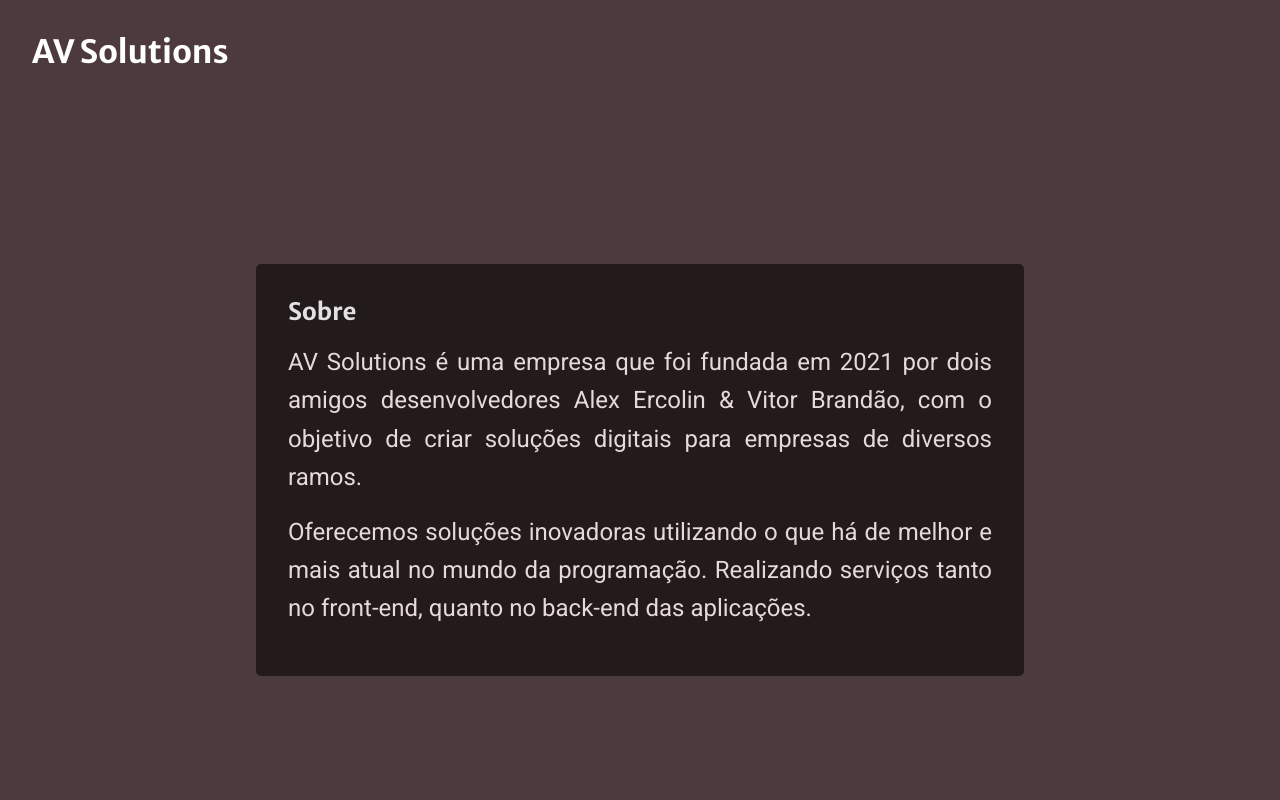
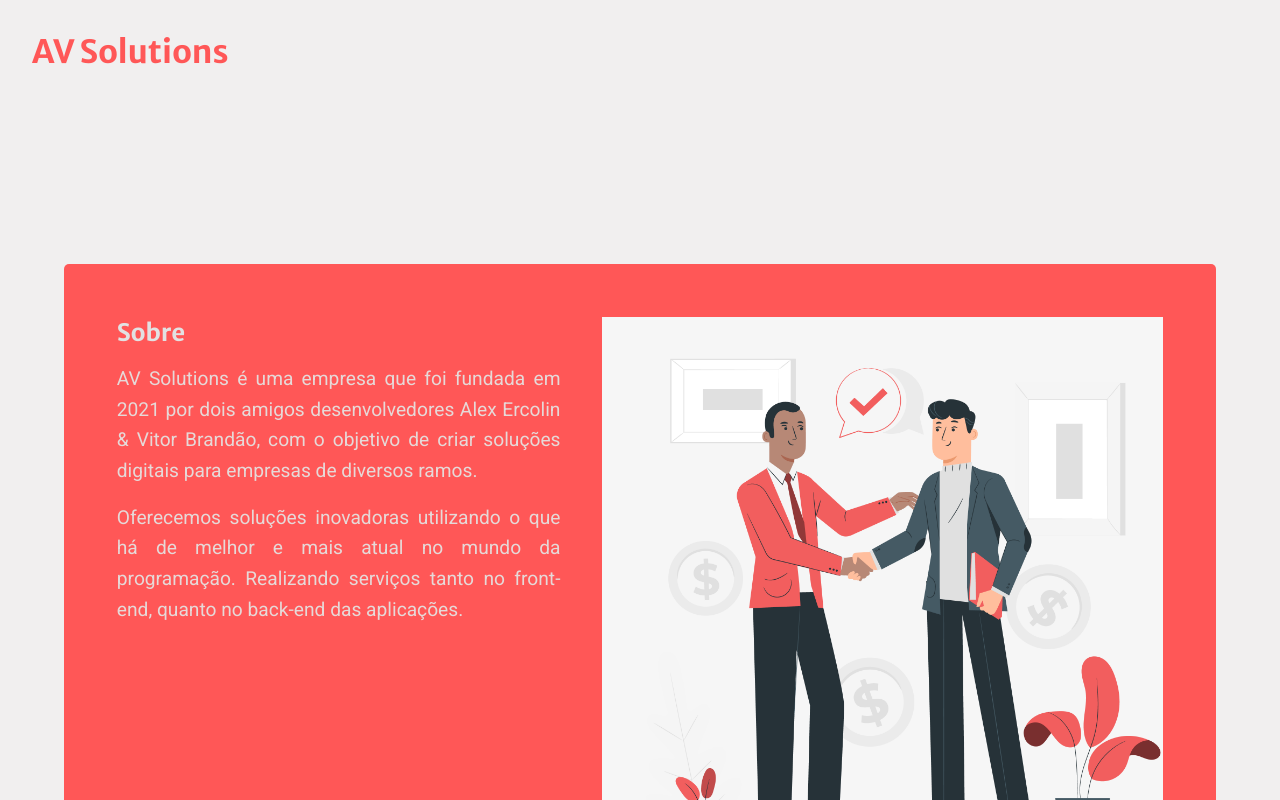
Before and after one commit to alexercolin/av-solutions, a Next.js app: page / in a window 1280 px wide. Shown: the top 800 px of the page. Built offline with nearby package versions, Linux system fonts and the light colour scheme.

Commit message:
styles: add new style to the page

```diff
--- a/src/components/About/index.tsx
+++ b/src/components/About/index.tsx
@@ -1,7 +1,10 @@
+/* eslint-disable @next/next/no-img-element */
+import styles from "./styles.module.scss";
+
 export default function About() {
   return (
-    <div>
-      <div>
+    <div className={styles.container}>
+      <div className={styles.content}>
         <h2>Sobre</h2>
         <p>
           AV Solutions é uma empresa que foi fundada em 2021 por dois amigos
@@ -14,6 +17,13 @@
           quanto no back-end das aplicações.
         </p>
       </div>
+      <div className={styles.content}>
+        <img
+          className={styles.companyImage}
+          src='/images/AVSolutions.png'
+          alt="Picture to represent the partnership"
+        />
+      </div>
     </div>
   );
 }
--- /dev/null
+++ b/src/components/About/styles.module.scss
@@ -0,0 +1,14 @@
+.container {
+    display: flex;
+    padding: 0;
+}
+
+.content {
+    padding: 1.3rem;
+}
+
+.companyImage {
+    width: 100%;
+    margin: auto;
+    display: block;
+}
--- a/src/components/Header/styles.module.scss
+++ b/src/components/Header/styles.module.scss
@@ -2,7 +2,7 @@
   padding: 2rem;
 
   h1 {
-    color: var(--white);
+    color: #ff5757;
     font-size: 2rem;
   }
 
--- a/src/components/MainContainer/styles.module.scss
+++ b/src/components/MainContainer/styles.module.scss
@@ -1,9 +1,9 @@
 .container {
-  background-color: #231b1b;
+  background-color: #ff5757;
   border-radius: 5px;
   margin: 20vh auto;
   padding: 2rem;
-  width: 60vw;
+  width: 90vw;
 
   * {
     margin-bottom: 1rem;
@@ -16,5 +16,6 @@
   p {
     text-align: justify;
     line-height: 1.6;
+    font-size: 1.2rem;
   }
 }
--- a/src/styles/global.scss
+++ b/src/styles/global.scss
@@ -23,7 +23,7 @@
 h1,
 h2,
 h3 {
-  color: #e2e1e1;
+  color: #e2e1e2;
   font-family: "Merriweather Sans", sans-serif;
 }
 
@@ -34,5 +34,5 @@
 }
 
 body {
-  background: #4c3a3d;
+  background: rgb(241, 239, 239);
 }
```
Also changed, not shown: public/images/AVSolutions.png (added).
